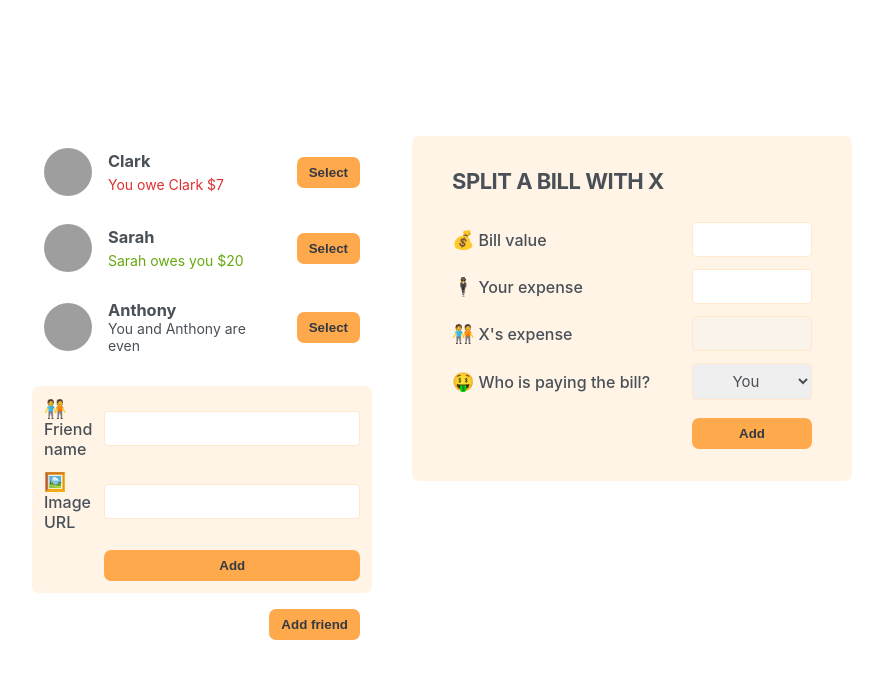
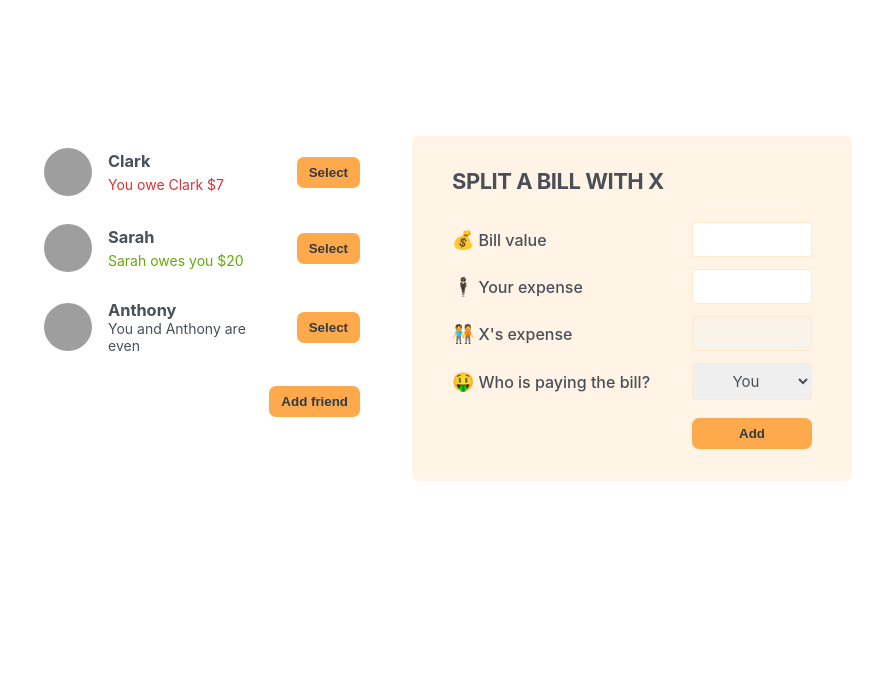
Before and after one commit to bogdandx/eat-n-split, a React (Create React App) app: page / in a window 1280 px wide. Shown: the top 678 px of the page, without its empty margins (198-1081 px from the left). Built offline with nearby package versions, Linux system fonts and the light colour scheme; grey boxes are pictures that could not be loaded.

Commit message:
Implemented behavior to show and hide the add friend form accordingly.

```diff
--- a/src/App.js
+++ b/src/App.js
@@ -1,3 +1,5 @@
+import {useState} from "react";
+
 const initialFriends = [
     {
         id: 118836,
@@ -20,11 +22,17 @@ const initialFriends = [
 ];
 
 export default function App() {
+    const [addFriendMode, setAddFriendMode] = useState(false)
+
+    function handleAddFriendClick(){
+        setAddFriendMode((currentMode) => !currentMode);
+    }
+
     return <div className="app">
         <div className="sidebar">
             <FriendsList>List</FriendsList>
-            <FormAddFriend />
-            <Button>Add friend</Button>
+            { addFriendMode && <FormAddFriend />}
+            <Button onClick={() => handleAddFriendClick()}>{addFriendMode ? "Close" : "Add friend"}</Button>
         </div>
 
         <FormSplitBill />
@@ -48,8 +56,8 @@ function Friend({friend}){
         </li>;
 }
 
-function Button({children}) {
-    return <button className="button">{children}</button>
+function Button({children, onClick}) {
+    return <button className="button" onClick={onClick}>{children}</button>
 }
 
 function FormAddFriend() {
```
